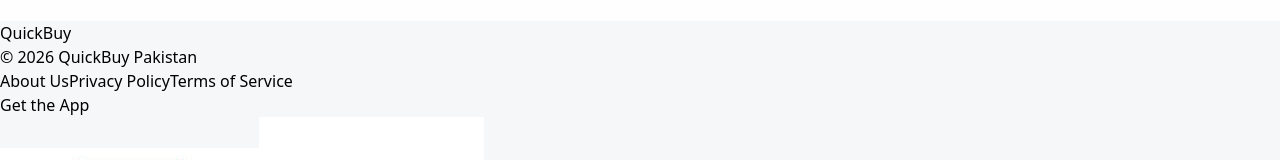
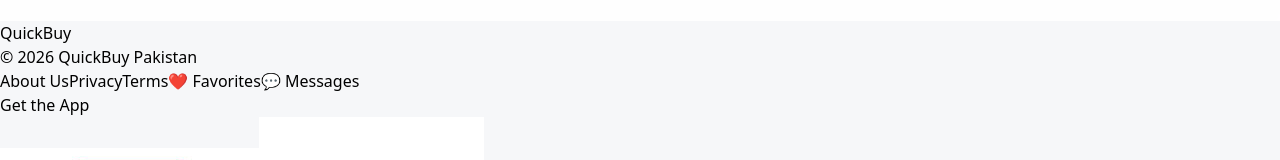
Before and after one commit to mraitsam123-rgb/car-vampire, a React (Vite) app in the folder client/: page / in a window 1280 px wide. Shown: the part 6425-6585 px from the top of the page. Built offline with nearby package versions, Linux system fonts and the light colour scheme; no server answers.

Commit message:
Add files via upload

```diff
--- a/client/src/App.jsx
+++ b/client/src/App.jsx
@@ -88,11 +88,12 @@
           <div className="ml-auto flex items-center gap-6">
             {me && (
               <>
-                <Link to="/chats" className="text-2xl hover:text-indigo-600 transition">💬</Link>
-                <div className="relative">
+                <Link to="/favorites" className="text-2xl hover:text-red-500 transition" title="Favorites">❤️</Link>
+                <Link to="/chats" className="text-2xl hover:text-indigo-600 transition" title="Messages">💬</Link>
+                <div>
                   <button
                     onClick={() => setShowNotifs(!showNotifs)}
-                    className="text-2xl hover:text-indigo-600 transition relative"
+                    className="text-2xl hover:text-indigo-600 transition relative z-[60]"
                   >
                     🔔
                     {unreadCount > 0 && (
@@ -102,12 +103,17 @@
                     )}
                   </button>
                   {showNotifs && (
+                    <>
+                      <div className="fixed inset-0 bg-white/80 backdrop-blur-md z-[50]" onClick={() => setShowNotifs(false)}></div>
+                      <div className="absolute right-0 mt-2 top-full z-[60]">
                         <NotificationDropdown
                           notifications={notifications}
                           onMarkAsRead={handleMarkRead}
                           onMarkAllRead={handleMarkAllRead}
                           onClose={() => setShowNotifs(false)}
                         />
+                      </div>
+                    </>
                   )}
                 </div>
               </>
@@ -164,8 +170,10 @@
             <div className="text-sm text-gray-500 font-bold uppercase tracking-widest">© 2026 QuickBuy Pakistan</div>
             <div className="flex gap-6 text-[10px] font-black text-gray-400 uppercase tracking-widest">
               <Link to="/about" className="hover:text-indigo-600">About Us</Link>
-              <Link to="/privacy" className="hover:text-indigo-600">Privacy Policy</Link>
-              <Link to="/terms" className="hover:text-indigo-600">Terms of Service</Link>
+              <Link to="/privacy" className="hover:text-indigo-600">Privacy</Link>
+              <Link to="/terms" className="hover:text-indigo-600">Terms</Link>
+              <Link to="/favorites" className="hover:text-red-500 transition">❤️ Favorites</Link>
+              <Link to="/chats" className="hover:text-indigo-600 transition">💬 Messages</Link>
             </div>
           </div>
           <div className="mt-6 flex flex-col items-center gap-3">
--- a/client/src/pages/Profile.jsx
+++ b/client/src/pages/Profile.jsx
@@ -120,7 +120,7 @@
                 <div className="flex items-center gap-3">
                   <h1 className="text-2xl font-black text-gray-900 uppercase tracking-tight leading-none">{formData.name || profileUser?.name || "User Profile"}</h1>
                   <span className="bg-yellow-100 text-yellow-800 text-[10px] px-2 py-0.5 rounded-full font-black tracking-widest uppercase border border-yellow-200">
-                    Original ({profileUser?.createdAt ? new Date(profileUser.createdAt).getFullYear() : (userAds[0]?.sellerId?.createdAt ? new Date(userAds[0]?.sellerId?.createdAt).getFullYear() : new Date().getFullYear())})
+                    Original ({profileUser?.createdAt ? new Date(profileUser.createdAt).toLocaleDateString('en-GB', {day:'numeric', month:'long', year:'numeric'}) : (userAds[0]?.sellerId?.createdAt ? new Date(userAds[0]?.sellerId?.createdAt).toLocaleDateString('en-GB', {day:'numeric', month:'long', year:'numeric'}) : new Date().toLocaleDateString('en-GB', {day:'numeric', month:'long', year:'numeric'}))})
                   </span>
                 </div>
                 <p className="text-sm text-gray-500 font-bold uppercase tracking-widest mt-1">
```
Lines whose indentation alone changed are shown as unchanged.
